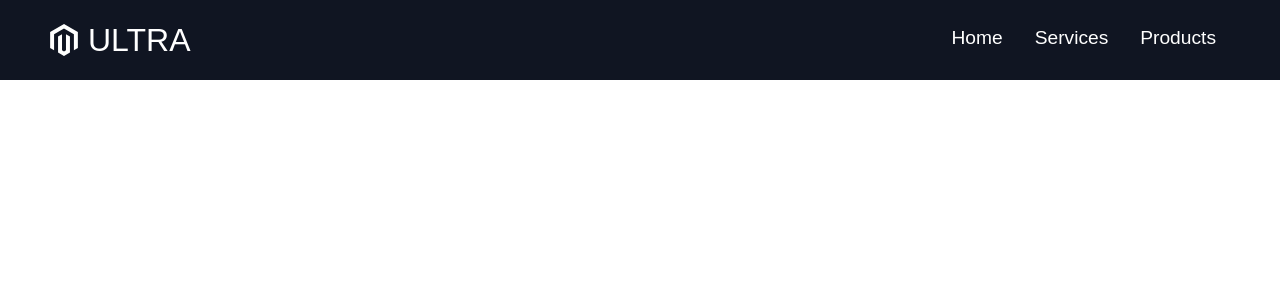
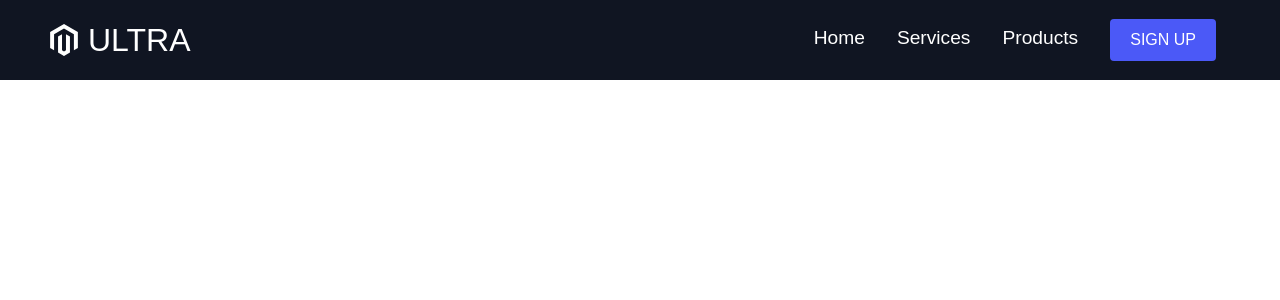
Before and after one commit to DemonDaddy22/Ultra, a React (Create React App) app: page / in a window 1280 px wide. Shown: the top 300 px of the page. Built offline with nearby package versions, Linux system fonts and the light colour scheme.

Commit message:
Add button styled component

```diff
--- a/src/components/Navbar/Navbar.elements.js
+++ b/src/components/Navbar/Navbar.elements.js
@@ -98,3 +98,25 @@ export const NavLink = styled(Link)`
         }
     }
 `;
+
+export const NavItemBtn = styled.li`
+    @media screen and (max-width: 992px) {
+        display: flex;
+        align-items: center;
+        justify-content: center;
+        width: 100%;
+        height: 120px;
+    }
+`;
+
+export const NavBtnLink = styled(Link)`
+    display: flex;
+    align-items: center;
+    justify-content: center;
+    padding: 0.5rem 1rem;
+    text-decoration: none;
+    outline: none;
+    border: none;
+    width: 100%;
+    height: 100%;
+`;
--- a/src/components/Navbar/index.js
+++ b/src/components/Navbar/index.js
@@ -1,12 +1,20 @@
-import { useState } from 'react';
+import { useState, useEffect } from 'react';
 import { FaTimes, FaBars } from 'react-icons/fa';
 import { IconContext } from 'react-icons/lib';
-import { Nav, NavbarContainer, NavLogo, NavIcon, MobileIcon, NavMenu, NavItem, NavLink } from './Navbar.elements';
+import { Button } from '../../globalStyles';
+import { Nav, NavbarContainer, NavLogo, NavIcon, MobileIcon, NavMenu, NavItem, NavLink, NavItemBtn, NavBtnLink } from './Navbar.elements';
 
 const Navbar = () => {
     const [isClicked, setIsClicked] = useState(false);
+    const [showButton, setShowButton] = useState(true);
+
+    useEffect(() => handleShowButton(), []);
+
+    window.addEventListener('resize', () => handleShowButton());
 
     const handleClick = () => setIsClicked(!isClicked);
+
+    const handleShowButton = () => window.innerWidth <= 992 ? setShowButton(false) : setShowButton(true);
 
     return <IconContext.Provider value={{ color: '#fff' }}>
         <Nav>
@@ -26,6 +34,13 @@ const Navbar = () => {
                     <NavItem>
                         <NavLink to='/products'>Products</NavLink>
                     </NavItem>
+                    <NavItemBtn>
+                        {showButton ? <NavBtnLink to='/sign-up'>
+                            <Button primary>SIGN UP</Button>
+                        </NavBtnLink> : <NavBtnLink to='/sign-up'>
+                                <Button primary large>SIGN UP</Button>
+                            </NavBtnLink>}
+                    </NavItemBtn>
                 </NavMenu>
             </NavbarContainer>
         </Nav>
--- a/src/globalStyles.js
+++ b/src/globalStyles.js
@@ -21,4 +21,24 @@ export const Container = styled.div`
     }
 `;
 
+export const Button = styled.button`
+    border-radius: 4px;
+    background-color: ${({ primary }) => primary ? '#4B59F7' : '#0467FB'};
+    white-space: nowrap;
+    color: #FFFFFF;
+    padding: ${({ large }) => large ? '0.75rem 4rem' : '0.75rem 1.25rem'};
+    font-size: ${({ large }) => large ? '1.25rem' : '1rem'};
+    outline: none;
+    border: none;
+    cursor: pointer;
+    transition: background-color 0.25s ease;
+    &:hover {
+        background-color: ${({ primary }) => primary ? '#0467FB' : '#4B59F7'};
+    }
+    @media screen and (max-width: 992px) {
+        width: 100%;
+        max-width: 400px;
+    }
+`;
+
 export default GlobalStyles;
```
Also changed, not shown: 1 other file (tests, documents, lock files or other folders).
